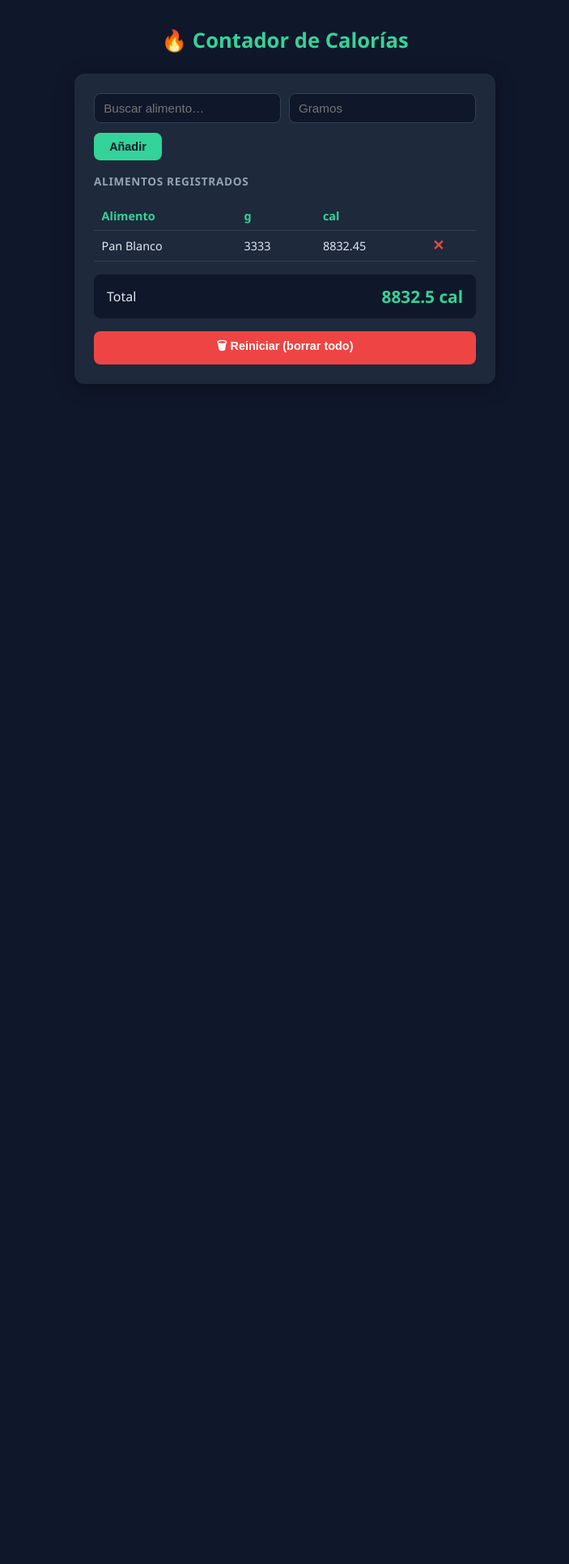
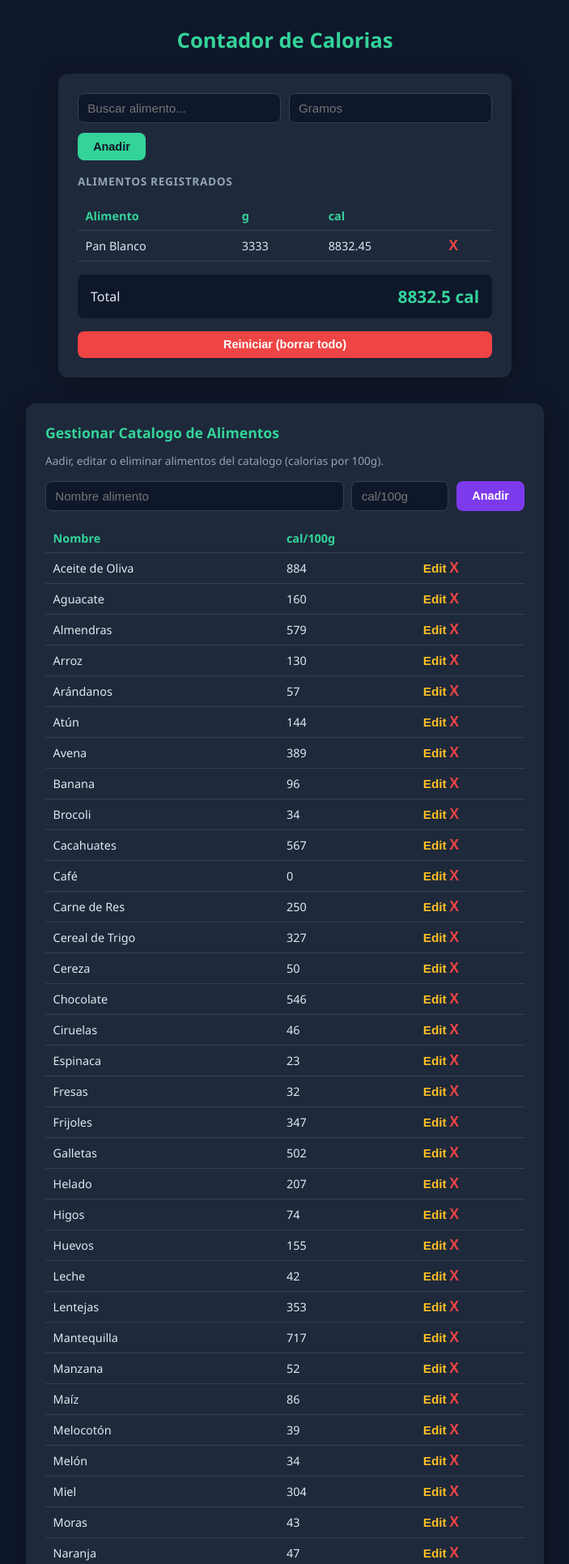
Before and after one commit to belando6/WEB, a PHP site: page /counterkcal/index.php in a window 1280 px wide. Shown: the top 1931 px of the page at 81% size, without its empty margins (288-991 px from the left). Before the commit the page ends 474 px from the top, so only its background shows below. Run offline with PHP 8.4, Linux system fonts and the light colour scheme; data comes from the database, SQL or seed files in the repository.

Commit message:
feat(counterkcal): CRUD catálogo alimentos (añadir/editar/eliminar) echo ##active_line6##
echo ##active_line7##
- API: foods_list, food_add, food_update, food_delete
echo ##active_line8##
- UI: sección 'Gestionar Catálogo' con tabla editable y formulario inline
echo ##active_line9##
- Validación de duplicados (UNIQUE constraint) y errores 23000

```diff
--- a/counterkcal/index.php
+++ b/counterkcal/index.php
@@ -33,9 +33,8 @@ if (isset($_GET['api'])) {
                 echo json_encode(['ok'=>true,'id'=>$pdo->lastInsertId(),'cal'=>$cal]);
                 break;
             case 'remove':
-                $id = (int)($_GET['id'] ?? 0);
                 $st = $pdo->prepare("DELETE FROM registro WHERE id=:i");
-                $st->execute([':i'=>$id]);
+                $st->execute([':i'=>(int)($_GET['id'] ?? 0)]);
                 echo json_encode(['ok'=>true]);
                 break;
             case 'reset':
@@ -43,29 +42,49 @@ if (isset($_GET['api'])) {
                 echo json_encode(['ok'=>true]);
                 break;
             case 'list':
-                $rows = $pdo->query("SELECT id, nombre, gramos, calorias FROM registro ORDER BY id DESC")->fetchAll(PDO::FETCH_ASSOC);
-                $total = array_sum(array_column($rows,'calorias'));
-                echo json_encode(['items'=>$rows,'total'=>round($total,1)]);
+                $rows = $pdo->query("SELECT id,nombre,gramos,calorias FROM registro ORDER BY id DESC")->fetchAll(PDO::FETCH_ASSOC);
+                echo json_encode(['items'=>$rows,'total'=>round(array_sum(array_column($rows,'calorias')),1)]);
+                break;
+            case 'foods_list':
+                $rows = $pdo->query("SELECT id,nombre,calorias_por_100g FROM alimentos ORDER BY nombre")->fetchAll(PDO::FETCH_ASSOC);
+                echo json_encode($rows);
+                break;
+            case 'food_add':
+                $n=trim($_POST['nombre']??'');$c=(float)($_POST['cal']??0);
+                if($n===''||$c<=0){echo json_encode(['ok'=>false,'msg'=>'Nombre y calorias>0 obligatorios']);break;}
+                try{$st=$pdo->prepare("INSERT INTO alimentos(nombre,calorias_por_100g)VALUES(:n,:c)");$st->execute([':n'=>$n,':c'=>$c]);echo json_encode(['ok'=>true,'id'=>$pdo->lastInsertId()]);}
+                catch(PDOException $e){if($e->getCode()=='23000'){echo json_encode(['ok'=>false,'msg'=>'Ya existe']);break;}throw $e;}
+                break;
+            case 'food_update':
+                $id=(int)($_POST['id']??0);$n=trim($_POST['nombre']??'');$c=(float)($_POST['cal']??0);
+                if($id<=0||$n===''||$c<=0){echo json_encode(['ok'=>false,'msg'=>'Datos invalidos']);break;}
+                try{$st=$pdo->prepare("UPDATE alimentos SET nombre=:n,calorias_por_100g=:c WHERE id=:i");$st->execute([':n'=>$n,':c'=>$c,':i'=>$id]);echo json_encode(['ok'=>true]);}
+                catch(PDOException $e){if($e->getCode()=='23000'){echo json_encode(['ok'=>false,'msg'=>'Nombre duplicado']);break;}throw $e;}
+                break;
+            case 'food_delete':
+                $id=(int)($_GET['id']??0);
+                if($id>0){$st=$pdo->prepare("DELETE FROM alimentos WHERE id=:i");$st->execute([':i'=>$id]);}
+                echo json_encode(['ok'=>true]);
                 break;
         }
     } catch (Exception $e) { http_response_code(500); echo json_encode(['ok'=>false,'msg'=>$e->getMessage()]); }
     exit;
 }
 
-$items = $pdo->query("SELECT id, nombre, gramos, calorias FROM registro ORDER BY id DESC")->fetchAll(PDO::FETCH_ASSOC);
+$items = $pdo->query("SELECT id,nombre,gramos,calorias FROM registro ORDER BY id DESC")->fetchAll(PDO::FETCH_ASSOC);
 $total = round(array_sum(array_column($items,'calorias')),1);
 ?>
 <!DOCTYPE html>
 <html lang="es">
 <head>
 <meta charset="UTF-8"><meta name="viewport" content="width=device-width,initial-scale=1">
-<title>Contador de Calorías</title>
+<title>Contador de Calorias</title>
 <style>
 :root{--bg:#0f172a;--card:#1e293b;--accent:#34d399;--text:#e2e8f0;--muted:#94a3b8}
 *{box-sizing:border-box;margin:0;padding:0}
 body{font-family:'Segoe UI',system-ui,sans-serif;background:var(--bg);color:var(--text);min-height:100vh;display:flex;flex-direction:column;align-items:center;padding:2rem 1rem}
 h1{font-size:1.6rem;margin-bottom:1.5rem;color:var(--accent)}
-.card{background:var(--card);border-radius:12px;padding:1.5rem;width:100%;max-width:520px;box-shadow:0 4px 24px rgba(0,0,0,.3)}
+.card{background:var(--card);border-radius:12px;padding:1.5rem;width:100%;max-width:560px;box-shadow:0 4px 24px rgba(0,0,0,.3)}
 .form-row{display:flex;gap:.6rem;margin-bottom:.8rem}
 input{flex:1;padding:.55rem .7rem;border-radius:8px;border:1px solid #334155;background:#0f172a;color:var(--text);font-size:.95rem}
 input:focus{outline:none;border-color:var(--accent)}
@@ -78,34 +97,59 @@ button{padding:.55rem 1.2rem;border:none;border-radius:8px;cursor:pointer;font-w
 table{width:100%;border-collapse:collapse;margin-top:1rem}
 th,td{text-align:left;padding:.5rem .6rem;border-bottom:1px solid #334155;font-size:.9rem}
 th{color:var(--accent);font-weight:600}
-.del-btn{background:none;color:#ef4444;cursor:pointer;font-size:1.1rem;padding:0}
+.del-btn{background:none;color:#ef4444;cursor:pointer;font-size:1.1rem;padding:0;border:none}
+.edit-btn{background:none;color:#fbbf24;cursor:pointer;font-size:.95rem;padding:0;border:none}
 .total-bar{display:flex;justify-content:space-between;align-items:center;margin-top:1rem;padding:.8rem 1rem;background:#0f172a;border-radius:8px}
 .total-val{font-size:1.3rem;color:var(--accent);font-weight:700}
-.empty{text-align:center;color:var(--muted);padding:1.5rem;font-style:italic}
+.empty{text-align:center;color:var(--muted);padding:1rem;font-style:italic}
+.mgmt-section{margin-top:2rem;max-width:640px;width:100%}
+.mgmt-title{color:var(--accent);font-size:1.1rem;margin-bottom:.8rem;display:flex;align-items:center;gap:.5rem}
+.food-form{display:flex;gap:.6rem;margin-bottom:1rem}
+.btn-mgmt{background:#7c3aed;color:#fff}
 </style>
 </head>
 <body>
-<h1>🔥 Contador de Calorías</h1>
+<h1>Contador de Calorias</h1>
+
 <div class="card">
   <div class="form-row">
-    <input type="text" id="foodInput" placeholder="Buscar alimento…" autocomplete="off">
+    <input type="text" id="foodInput" placeholder="Buscar alimento..." autocomplete="off">
     <input type="number" id="gramsInput" min="1" step="0.1" placeholder="Gramos">
   </div>
-  <button class="btn-add" onclick="addFood()">Añadir</button>
+  <button class="btn-add" onclick="addFood()">Anadir</button>
   <ul class="datalist" id="suggestions"></ul>
+
   <h3 style="margin:1rem 0 .4rem;color:var(--muted);font-size:.85rem;text-transform:uppercase;letter-spacing:.05em">Alimentos registrados</h3>
-  <?php if (empty($items)): ?>
-    <p class="empty">Sin alimentos añadidos aún.</p>
-  <?php else: ?>
+  <?php if(empty($items)):?>
+    <p class="empty">Sin alimentos anadidos aun.</p>
+  <?php else:?>
   <table id="foodTable"><thead><tr><th>Alimento</th><th>g</th><th>cal</th><th></th></tr></thead><tbody>
-    <?php foreach($items as $it): ?>
-    <tr data-id="<?= $it['id'] ?>"><td><?= htmlspecialchars($it['nombre']) ?></td><td><?= $it['gramos'] ?></td><td><?= $it['calorias'] ?></td><td><button class="del-btn" onclick="removeFood(<?= $it['id'] ?>)">✕</button></td></tr>
-    <?php endforeach; ?>
+    <?php foreach($items as $it):?>
+    <tr data-id="<?= $it['id'] ?>"><td><?= htmlspecialchars($it['nombre']) ?></td><td><?= $it['gramos'] ?></td><td><?= $it['calorias'] ?></td><td><button class="del-btn" onclick="removeFood(<?= $it['id'] ?>)">X</button></td></tr>
+    <?php endforeach;?>
   </tbody></table>
   <?php endif; ?>
+
   <div class="total-bar"><span>Total</span><span class="total-val"><?= $total ?> cal</span></div>
-  <button class="btn-reset" onclick="resetAll()">🗑 Reiniciar (borrar todo)</button>
+  <button class="btn-reset" onclick="resetAll()">Reiniciar (borrar todo)</button>
 </div>
+
+<!-- SECCION: GESTIONAR CATALOGO -->
+<div class="card mgmt-section">
+  <h2 class="mgmt-title">Gestionar Catalogo de Alimentos</h2>
+  <p style="color:var(--muted);font-size:.85rem;margin-bottom:1rem">Aadir, editar o eliminar alimentos del catalogo (calorias por 100g).</p>
+
+  <div class="food-form">
+    <input type="text" id="newFoodName" placeholder="Nombre alimento">
+    <input type="number" id="newFoodCal" min="1" step="0.1" placeholder="cal/100g" style="max-width:120px">
+    <button class="btn-mgmt" onclick="addFoodToCatalog()">Anadir</button>
+  </div>
+
+  <table id="catalogTable"><thead><tr><th>Nombre</th><th>cal/100g</th><th></th></tr></thead><tbody id="catalogBody">
+    <tr class="empty-row"><td colspan="3" class="empty">Cargando...</td></tr>
+  </tbody></table>
+</div>
+
 <script>
 const sug=document.getElementById('suggestions'),foodInp=document.getElementById('foodInput');
 let debounce;
@@ -114,8 +158,35 @@ function fetchSuggestions(q){if(!q)return hideSug();fetch('?api=search&q='+encod
 function hideSug(){sug.style.display='none'}
 document.addEventListener('click',e=>{if(!sug.contains(e.target)&&e.target!==foodInp)hideSug()});
 sug.addEventListener('mousedown',e=>{const li=e.target.closest('li');if(li){foodInp.value=li.dataset.val;hideSug()}});
-function addFood(){const f=foodInp.value.trim(),g=parseFloat(document.getElementById('gramsInput').value);if(!f||!g||g<=0)return alert('Datos inválidos');fetch('?api=add',{method:'POST',headers:{'Content-Type':'application/x-www-form-urlencoded'},body:'food='+encodeURIComponent(f)+'&grams='+g}).then(r=>r.json()).then(d=>{if(d.ok){location.reload()}else alert(d.msg)})}
+
+function addFood(){const f=foodInp.value.trim(),g=parseFloat(document.getElementById('gramsInput').value);if(!f||!g||g<=0)return alert('Datos invalidos');fetch('?api=add',{method:'POST',headers:{'Content-Type':'application/x-www-form-urlencoded'},body:'food='+encodeURIComponent(f)+'&grams='+g}).then(r=>r.json()).then(d=>{if(d.ok){location.reload()}else alert(d.msg)})}
 function removeFood(id){fetch('?api=remove&id='+id).then(()=>location.reload())}
-function resetAll(){if(!confirm('¿Borrar todos los alimentos?'))return;fetch('?api=reset').then(()=>location.reload())}
+function resetAll(){if(!confirm('Borrar todos los alimentos?'))return;fetch('?api=reset').then(()=>location.reload())}
+
+// CATALOG MANAGEMENT
+function loadCatalog(){
+  fetch('?api=foods_list').then(r=>r.json()).then(rows=>{
+    const tbody=document.getElementById('catalogBody');
+    if(!rows.length){tbody.innerHTML='<tr><td colspan="3" class="empty">Catalogo vacio</td></tr>';return;}
+    tbody.innerHTML=rows.map(f=>'<tr data-id="'+f.id+'"><td>'+escHtml(f.nombre)+'</td><td>'+f.calorias_por_100g+'</td><td><button class="edit-btn" onclick="editFood('+f.id+','+JSON.stringify(JSON.stringify(f)).replace(/"/g,'&quot;')+')">Edit</button> <button class="del-btn" onclick="deleteFood('+f.id+')">X</button></td></tr>').join('');
+  });
+}
+function escHtml(s){const d=document.createElement('div');d.textContent=s;return d.innerHTML;}
+function addFoodToCatalog(){
+  const n=document.getElementById('newFoodName').value.trim();
+  const c=parseFloat(document.getElementById('newFoodCal').value);
+  if(!n||!c||c<=0)return alert('Nombre y calorias>0 obligatorios');
+  fetch('?api=food_add',{method:'POST',headers:{'Content-Type':'application/x-www-form-urlencoded'},body:'nombre='+encodeURIComponent(n)+'&cal='+c}).then(r=>r.json()).then(d=>{if(d.ok){document.getElementById('newFoodName').value='';document.getElementById('newFoodCal').value='';loadCatalog();}else alert(d.msg)});
+}
+function editFood(id,jsonStr){
+  const f=JSON.parse(jsonStr);
+  const newName=prompt('Nuevo nombre:',f.nombre);if(newName===null)return;
+  const newCal=prompt('Nuevas cal/100g:',String(f.calorias_por_100g));if(newCal===null)return;
+  const c=parseFloat(newCal);if(isNaN(c)||c<=0)return alert('Valor invalido');
+  fetch('?api=food_update',{method:'POST',headers:{'Content-Type':'application/x-www-form-urlencoded'},body:'id='+id+'&nombre='+encodeURIComponent(newName)+'&cal='+c}).then(r=>r.json()).then(d=>{if(d.ok)loadCatalog();else alert(d.msg)});
+}
+function deleteFood(id){if(!confirm('Eliminar este alimento del catalogo?'))return;fetch('?api=food_delete&id='+id).then(()=>loadCatalog())}
+
+loadCatalog();
 </script>
 </body></html>
```
